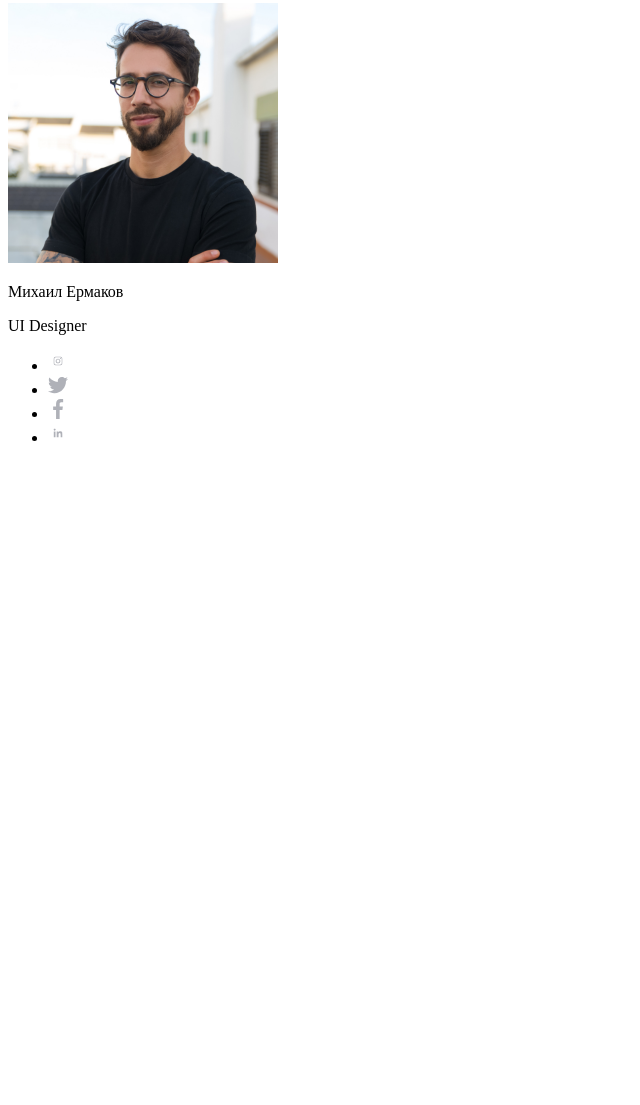
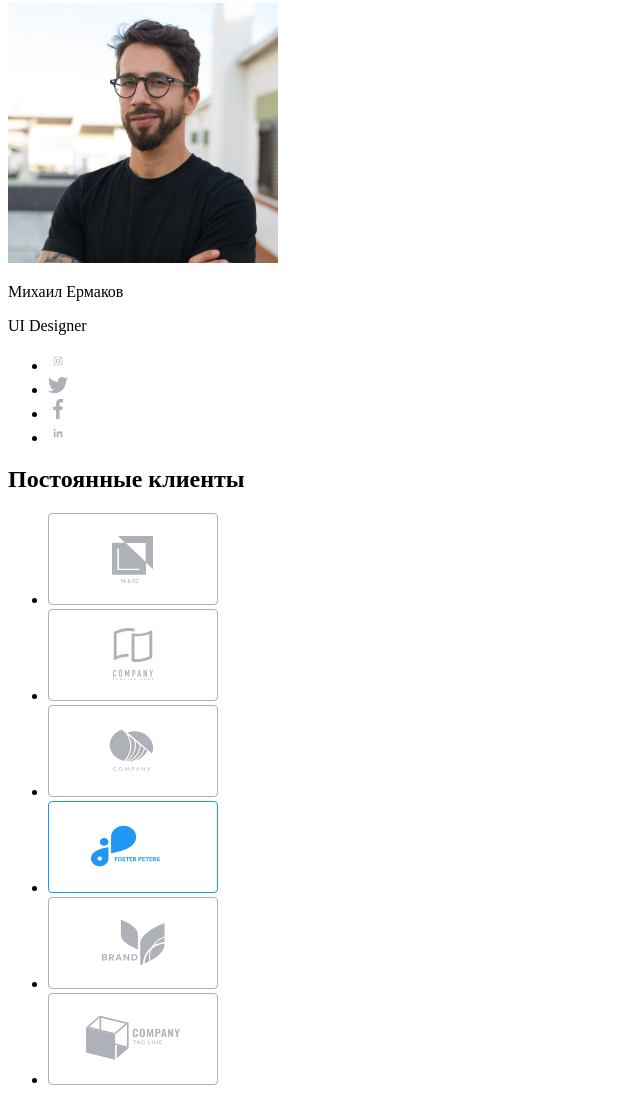
Before and after one commit to MartaBiluha/goit-markup-hw-01, a plain HTML site: page index.html in a window 1280 px wide. Shown: the part 3149-4254 px from the top of the page, without its empty margins (0-640 px from the left). Before the commit the page ends 3612 px from the top, so only its background shows below. Drawn offline with Linux system fonts and the light colour scheme.

Commit message:
Update index.html

```diff
--- a/index.html
+++ b/index.html
@@ -143,6 +143,31 @@
 
         </section>
 
+        <!--Клиенты-->
+        <section>
+            <h2>Постоянные клиенты</h2>
+            <ul>
+                <li>
+                    <a href="#"><img src="./images/Client 1.svg" alt="Логотип" width="170" height="92"></a>
+                </li>
+                <li>
+                    <a href="#"><img src="./images/Client 2.svg" alt="Логотип" width="170" height="92"></a>
+                </li>
+                <li>
+                    <a href="#"><img src="./images/Client 3.svg" alt="Логотип" width="170" height="92"></a>
+                </li>
+                <li>
+                    <a href="#"><img src="./images/Client 4.svg" alt="Логотип" width="170" height="92"></a>
+                </li>
+                <li>
+                    <a href="#"><img src="./images/Client 5.svg" alt="Логотип" width="170" height="92"></a>
+                </li>
+                <li>
+                    <a href="#"><img src="./images/Client 6.svg" alt="Логотип" width="170" height="92"></a>
+                </li>
+            </ul>
+        </section>
+
 
 
 
```
